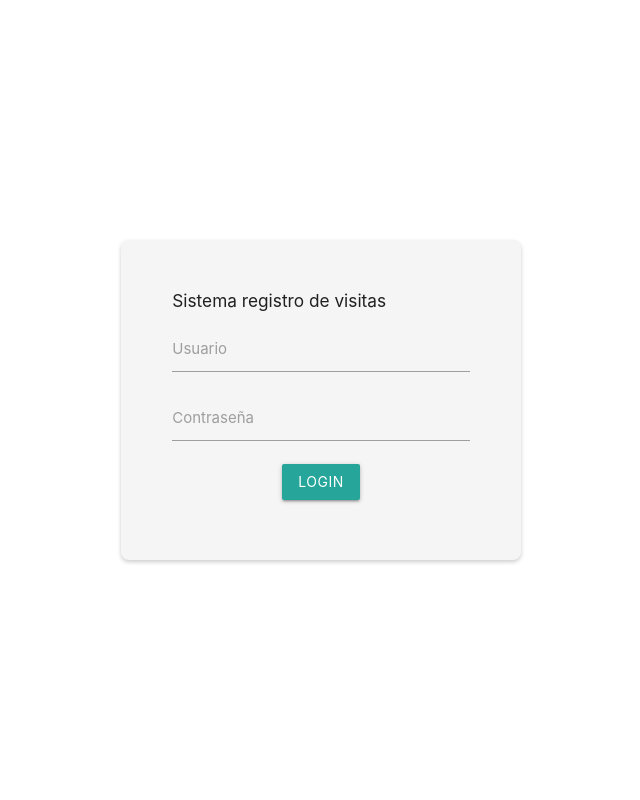
After one commit to SLeonCamacho/BitacoraVirtual, a Django app: page / in a window 1280 px wide. The commit adds this page. Shown: the whole page, without its empty margins (319-959 px from the left). Run offline with Django 4.2, Linux system fonts and the light colour scheme.

Commit message:
Segunda iteracion - login y tabla de administracion

```diff
--- /dev/null
+++ b/core/templates/core/login.html
@@ -0,0 +1,62 @@
+<!DOCTYPE html>
+<html>
+
+<head>
+    <link rel="stylesheet" href="https://cdnjs.cloudflare.com/ajax/libs/materialize/1.0.0/css/materialize.min.css">
+    <script src="https://cdnjs.cloudflare.com/ajax/libs/materialize/1.0.0/js/materialize.min.js"></script>
+    <style>
+        body {
+            display: flex;
+            min-height: 100vh;
+            flex-direction: column;
+            align-items: center;
+            justify-content: center;
+        }
+
+        .container {
+            max-width: 400px;
+            background-color: #f5f5f5;
+            border-radius: 8px;
+            box-shadow: 0 2px 4px rgba(0, 0, 0, 0.2);
+            padding: 40px;
+        }
+
+        .form-title {
+            font-size: 24px;
+            font-weight: bold;
+            margin-bottom: 30px;
+        }
+
+        .btn-login {
+            display: flex;
+            justify-content: center;
+        }
+    </style>
+</head>
+
+<body>
+    <div class="container">
+        <div class="row">
+            <div class="col s12">
+                <form action="{% url 'vista_login' %}" method="POST">
+                    <h6>Sistema registro de visitas</h6>
+                    {% csrf_token %}
+                    <div class="input-field">
+                        <input id="username" name='username' type="text" class="validate">
+                        <label for="username">Usuario</label>
+                    </div>
+                    <div class="input-field">
+                        <input id="password" name='password' type="password" class="validate">
+                        <label for="password">Contraseña</label>
+                    </div>
+                    <h6 class="red-text text-darken-4 ">{{error_message}}</h6>
+                    <div class="btn-login">
+                        <button class="btn waves-effect waves-light" type="submit" name="action">Login</button>
+                    </div>
+                </form>
+            </div>
+        </div>
+    </div>
+</body>
+
+</html>
--- a/core/urls.py
+++ b/core/urls.py
@@ -2,5 +2,9 @@ from django.urls import path
 from . import views
 
 urlpatterns = [
-    path('ingresos/', views.vista_formulario,name="vista_formulario"),
+    path('ingresos/crear', views.vista_formulario, name="vista_formulario"),
+    path('ingresos/', views.vista_lista, name="vista_list"),
+    path('api/ingresos/', views.IngresoVistaLista.as_view(), name="lista_ingresos"),
+    path('', views.login_view, name="vista_login"),
+    path('logout', views.logout_view, name="vista_logout"),
 ]
--- a/core/views.py
+++ b/core/views.py
@@ -1,9 +1,13 @@
-from django.shortcuts import render
+from django.shortcuts import render, redirect
 from django.forms import inlineformset_factory, modelform_factory
-
+from django.contrib.auth.decorators import login_required
+from rest_framework.generics import ListAPIView
+from django.contrib.auth import authenticate, login, logout
+from core.serializers import IngresoSerializer
 from .models import Ingreso, Persona
 
 
+@login_required(login_url='/')
 def vista_formulario(request):
     persona_form = modelform_factory(Persona, fields='__all__')
     persona = Persona()
@@ -14,10 +18,44 @@ def vista_formulario(request):
         data_ingreso_form = ingreso_form(request.POST)
         if (not data_persona_form.is_valid()) or (not data_ingreso_form.is_valid()):
             return render(request, 'core/formulario_ingreso.html', {"persona_form": data_persona_form, "ingreso_form": data_ingreso_form})
-        persona, creado = Persona.objects.get_or_create(**data_persona_form.cleaned_data)
-        data_ingreso_form = ingreso_form(request.POST,instance=persona)
+        persona, creado = Persona.objects.get_or_create(
+            **data_persona_form.cleaned_data)
+        data_ingreso_form = ingreso_form(request.POST, instance=persona)
         data_ingreso_form.save()
         return render(request, 'core/formulario_ingreso.html',
                       {"persona_form": persona_form, "ingreso_form": ingreso_form, 'mensaje': "Visita registrada"})
+    return render(request, 'core/formulario_ingreso.html', {"persona_form": persona_form, "ingreso_form": ingreso_form(instance=persona)})
 
-    return render(request, 'core/formulario_ingreso.html', {"persona_form": persona_form, "ingreso_form": ingreso_form(instance=persona)})
+
+@login_required(login_url='/')
+def vista_lista(request):
+    return render(request, 'core/lista_ingresos.html')
+
+
+def login_view(request):
+    if request.method == 'POST':
+        username = request.POST.get('username')
+        password = request.POST.get('password')
+        user = authenticate(request, username=username, password=password)
+        if user is None:
+            error_message = 'Credenciales inválidas'
+            return render(request, "core/login.html", {'error_message': error_message})
+        login(request, user)
+        if user.is_staff:
+            return redirect('vista_list')
+        return redirect('vista_formulario')
+
+    return render(request, "core/login.html")
+
+
+def logout_view(request):
+    logout(request)
+    return redirect('vista_login')
+
+
+class IngresoVistaLista(ListAPIView):
+    queryset = Ingreso.objects.all()
+    serializer_class = IngresoSerializer
+
+    class Meta:
+        model = Ingreso
```
Also changed, not shown: codigo_bitacora/settings.py (+21 -3 lines), core/models.py (+10 -9 lines), core/serializers.py (added, +17 -0 lines), core/templates/core/formulario_ingreso.html (+9 -1 lines), core/templates/core/lista_ingresos.html (added, +62 -0 lines), codigo_bitacora/urls.py (line endings or trailing spaces), db.sqlite3.
